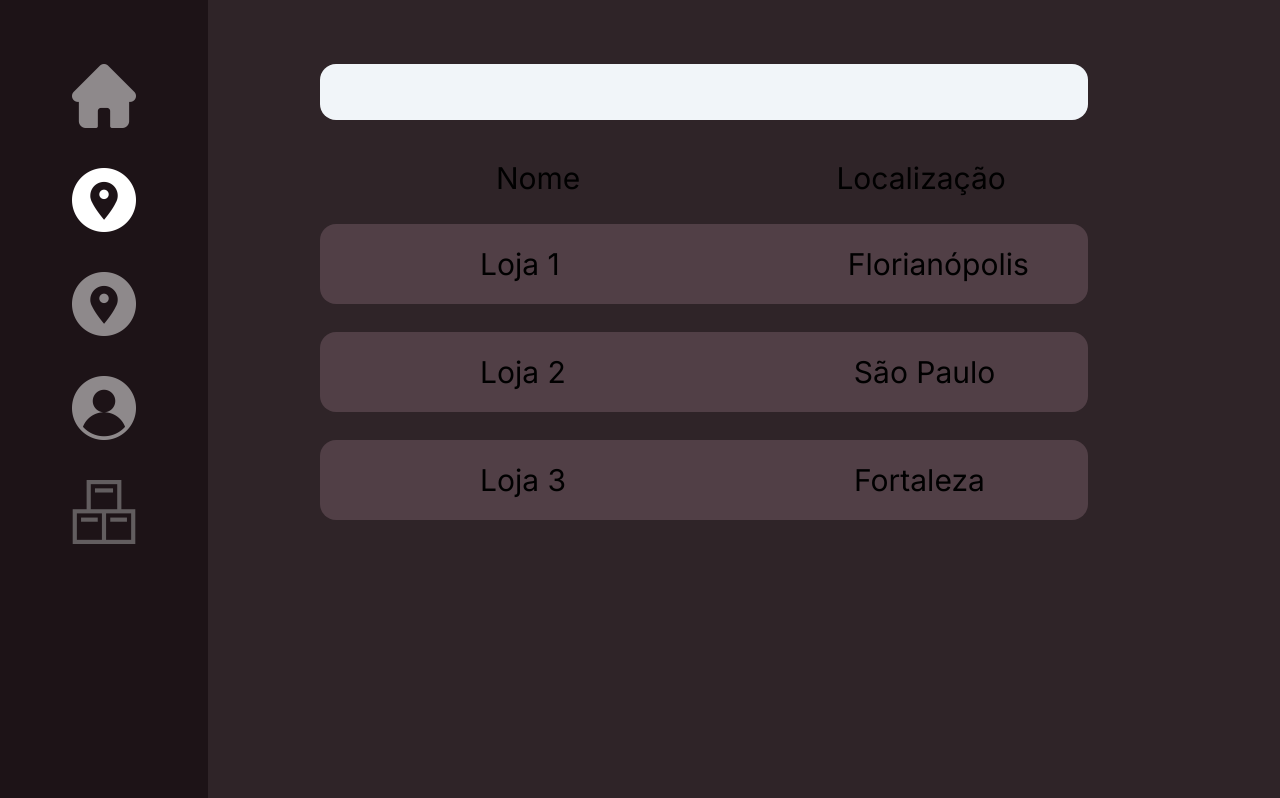
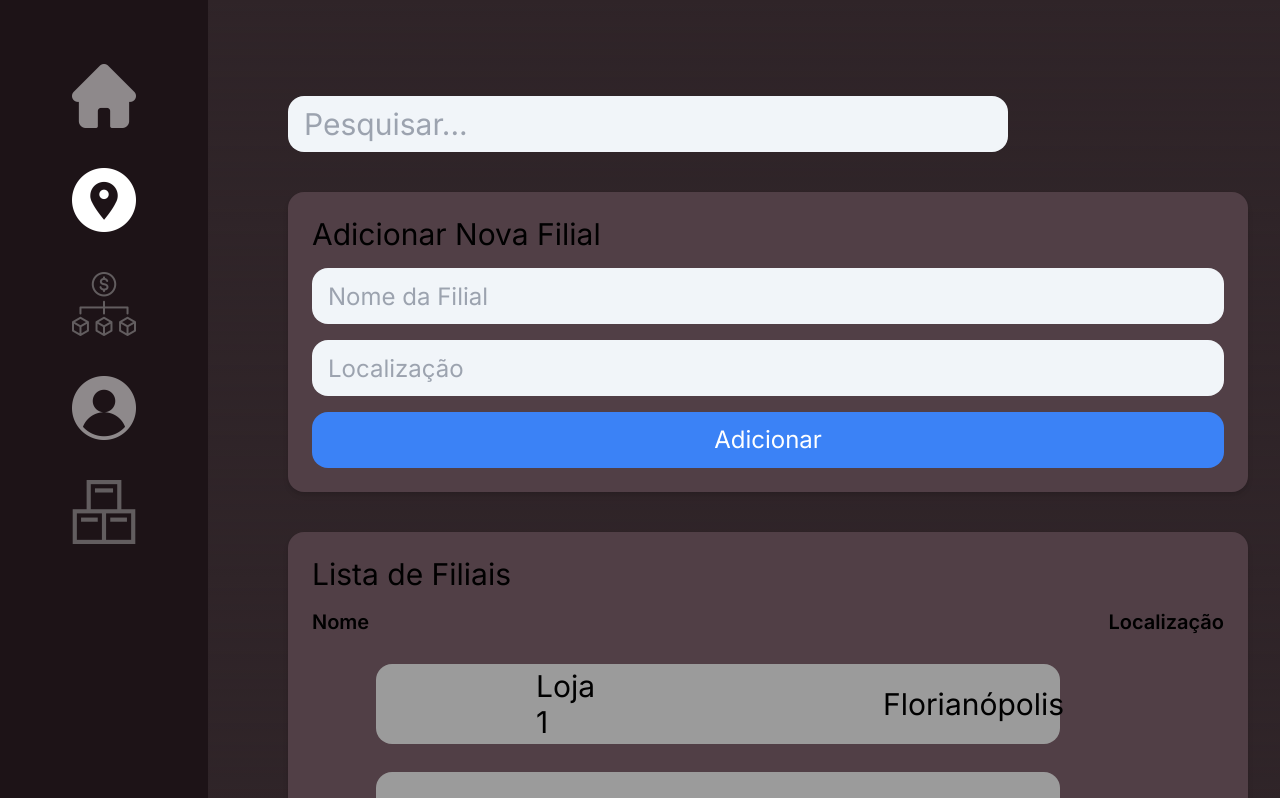
Before and after one commit to lucasbiz/web_development_project, a Next.js app in the folder inventory_system/: page /subsidiaries in a window 1280 px wide. Shown: the top 798 px of the page. Built offline with nearby package versions, Linux system fonts and the light colour scheme.

Commit message:
improvements

```diff
--- a/inventory_system/src/app/components/SideBar.tsx
+++ b/inventory_system/src/app/components/SideBar.tsx
@@ -21,7 +21,7 @@ const SideBar = () => {
                     <li><SidebarItem href="/dashboard" icon="/home.png" /></li>
 
                     <li><SidebarItem href="/subsidiaries" icon="/location.png"/></li>
-                    <li><SidebarItem href="/dashboardSubsidiary" icon="/location.png"/></li>
+                    <li><SidebarItem href="/dashboardSubsidiary" icon="/subs_dash.png"/></li>
 
                     <li><SidebarItem href="/account" icon="/user.png"/></li>
                     <li><SidebarItem href="/stock" icon="/estoque.png"/></li>
--- a/inventory_system/src/app/components/SubsidiarieCard.tsx
+++ b/inventory_system/src/app/components/SubsidiarieCard.tsx
@@ -3,20 +3,18 @@
 import Image from "next/image";
 import { useState } from "react"
 
-
 interface SubsidiariesCardProps {
     name: string;
     location: string;
-  }
+}
 
-const SubsidiariesCard = ({name, location}: SubsidiariesCardProps) => {
-
+const SubsidiariesCard = ({ name, location }: SubsidiariesCardProps) => {
     return (
-        <div className="ml-16 my-7 w-3/4 h-20 bg-[#513F46] rounded-2xl flex flex-row text-3xl align-middle items-center">
+        <div className="ml-16 my-7 w-3/4 h-20 bg-[#9B9B9B] rounded-2xl flex flex-row text-3xl align-middle items-center">
             <p className="ml-40">{name}</p>
-            <p className="ml-72 ">{location}</p>
+            <p className="ml-72">{location}</p>
         </div>
     );
-  }
+}
 
 export default SubsidiariesCard;
--- a/inventory_system/src/app/login/page.tsx
+++ b/inventory_system/src/app/login/page.tsx
@@ -40,6 +40,8 @@ export default function Page() {
 
     return (
         <main className="h-screen w-screen m-0 flex items-center justify-center scroll-">
+            <img src="/detalhe1.png" className="absolute left-20 bottom-1/4 transform translate-y-1/4 w-32 h-32 md:w-24 md:h-24 lg:w-32 lg:h-32 xl:w-40 xl:h-40" alt="Detalhe 2" />
+            <img src="/detalhe4.png" className="absolute right-10 top-1/4 transform translate-y-1/3 w-32 h-32 md:w-24 md:h-24 lg:w-32 lg:h-32 xl:w-40 xl:h-40" alt="Detalhe 4" />
             <div className="flex justify-center flex-col h-1/2 w-1/2">
                 <h1 className="text-6xl flex justify-center mb-5 text-white">Login</h1>
 
--- a/inventory_system/src/app/register/page.tsx
+++ b/inventory_system/src/app/register/page.tsx
@@ -45,6 +45,8 @@ export default function Page() {
 
     return (
         <main className="h-screen w-screen m-0 flex items-center justify-center">
+            <img src="/detalhe1.png" className="absolute left-5 top-1/4 transform -translate-y-1/4 w-32 h-32 md:w-24 md:h-24 lg:w-32 lg:h-32 xl:w-40 xl:h-40" alt="Detalhe 1" />
+            <img src="/detalhe2.png" className="absolute right-0 bottom-1/4 transform translate-y-1/4 w-32 h-32 md:w-24 md:h-24 lg:w-32 lg:h-32 xl:w-40 xl:h-40" alt="Detalhe 2" />
             <div className="flex justify-center flex-col h-1/2 w-1/2">
                 <h1 className="text-6xl flex justify-center mb-5 text-white">Register</h1>
 
--- a/inventory_system/src/app/subsidiaries/page.tsx
+++ b/inventory_system/src/app/subsidiaries/page.tsx
@@ -1,28 +1,76 @@
+"use client"
+
 import SideBar from "../components/SideBar";
 import SubsidiariesCard from "../components/SubsidiarieCard";
+import { useState } from "react";
 
 export default function Page() {
-    return(
+    const [name, setName] = useState("");
+    const [location, setLocation] = useState("");
+    const [subsidiaries, setSubsidiaries] = useState([
+        { name: "Loja 1", location: "Florianópolis" },
+        { name: "Loja 2", location: "São Paulo" },
+        { name: "Loja 3", location: "Fortaleza" }
+    ]);
 
-        <main className="h-screen w-screen">
-            <SideBar></SideBar>
+    const handleAddSubsidiary = () => {
+        if (name && location) {
+            setSubsidiaries([...subsidiaries, { name, location }]);
+            setName("");
+            setLocation("");
+        }
+    };
 
-            <div className="ml-64">
-                <input type="text" className="text-black p-2 px-4 mt-16 ml-16 mb-10 rounded-2xl bg-slate-100 w-3/4 h-14 text-3xl  " />
+    return (
+        <main className="h-screen w-screen flex">
+            <SideBar />
 
-                <div className="ml-60 flex flex-row">
-                    <p className="text-3xl mr-32">Nome</p>
-                    <p className="text-3xl ml-32">Localização</p>
+            <div className="ml-64 p-8 w-full">
+                <input
+                    type="text"
+                    className="text-black p-2 px-4 mt-16 mb-10 rounded-2xl bg-slate-100 w-3/4 h-14 text-3xl"
+                    placeholder="Pesquisar..."
+                />
+
+                <div className="bg-[#513F46] p-6 rounded-2xl shadow-md mb-10">
+                    <h2 className="text-3xl mb-4">Adicionar Nova Filial</h2>
+                    <input
+                        type="text"
+                        className="bg-[#9B9B9B] text-black p-2 px-4 mb-4 rounded-2xl bg-slate-100 w-full h-14 text-2xl"
+                        placeholder="Nome da Filial"
+                        value={name}
+                        onChange={(e) => setName(e.target.value)}
+                    />
+                    <input
+                        type="text"
+                        className="bg-[#9B9B9B] text-black p-2 px-4 mb-4 rounded-2xl bg-slate-100 w-full h-14 text-2xl"
+                        placeholder="Localização"
+                        value={location}
+                        onChange={(e) => setLocation(e.target.value)}
+                    />
+                    <button
+                        className="bg-blue-500 text-white p-2 px-4 rounded-2xl w-full h-14 text-2xl"
+                        onClick={handleAddSubsidiary}
+                    >
+                        Adicionar
+                    </button>
                 </div>
 
-                <SubsidiariesCard name="Loja 1" location="Florianópolis"></SubsidiariesCard>
-                <SubsidiariesCard name="Loja 2" location="São Paulo"></SubsidiariesCard>
-                <SubsidiariesCard name="Loja 3" location="Fortaleza"></SubsidiariesCard>
+                <div className="bg-[#513F46] p-6 rounded-2xl shadow-md">
+                    <h2 className="text-3xl mb-4">Lista de Filiais</h2>
+                    <div className="flex flex-row justify-between mb-4">
+                        <p className="text-xl font-semibold">Nome</p>
+                        <p className="text-xl font-semibold">Localização</p>
+                    </div>
+                    {subsidiaries.map((subsidiary, index) => (
+                        <SubsidiariesCard
+                            key={index}
+                            name={subsidiary.name}
+                            location={subsidiary.location}
+                        />
+                    ))}
+                </div>
             </div>
-
-
-
-
         </main>
     );
 }
```
Also changed, not shown: inventory_system/public/subs_dash.png (added).
